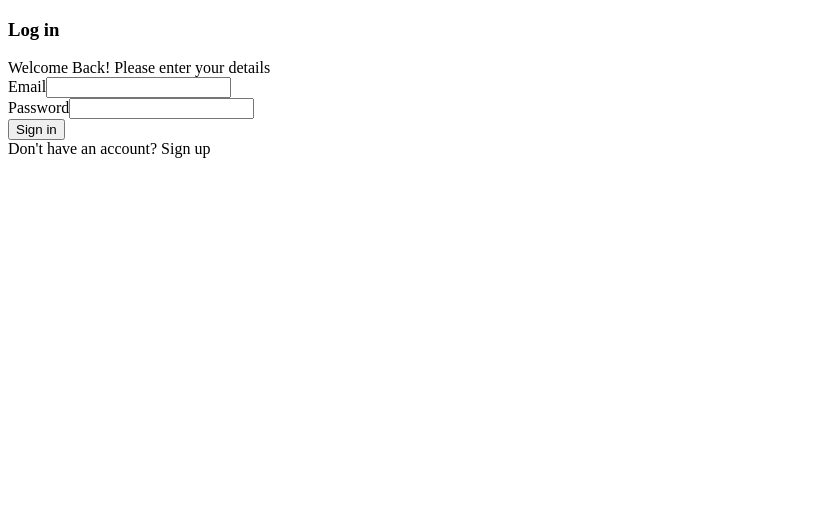
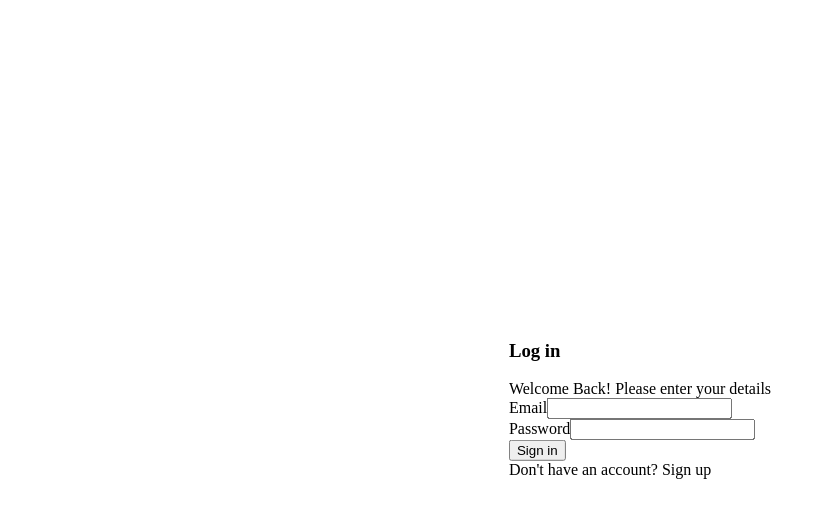
Before and after one commit to MisterScrooge/slack-app-nsg, a React (Create React App) app: page / in a window 1280 px wide. Shown: the top 518 px of the page, without its empty margins (0-826 px from the left). Built offline with nearby package versions, Linux system fonts and the light colour scheme.

Commit message:
Place login form container in center

```diff
--- a/src/components/Login/Login.css
+++ b/src/components/Login/Login.css
@@ -0,0 +1,6 @@
+.form-con {
+    position: absolute;
+    top: 50%;
+    left: 50%;
+    transform: translate(-50%, -50%);
+}
```
